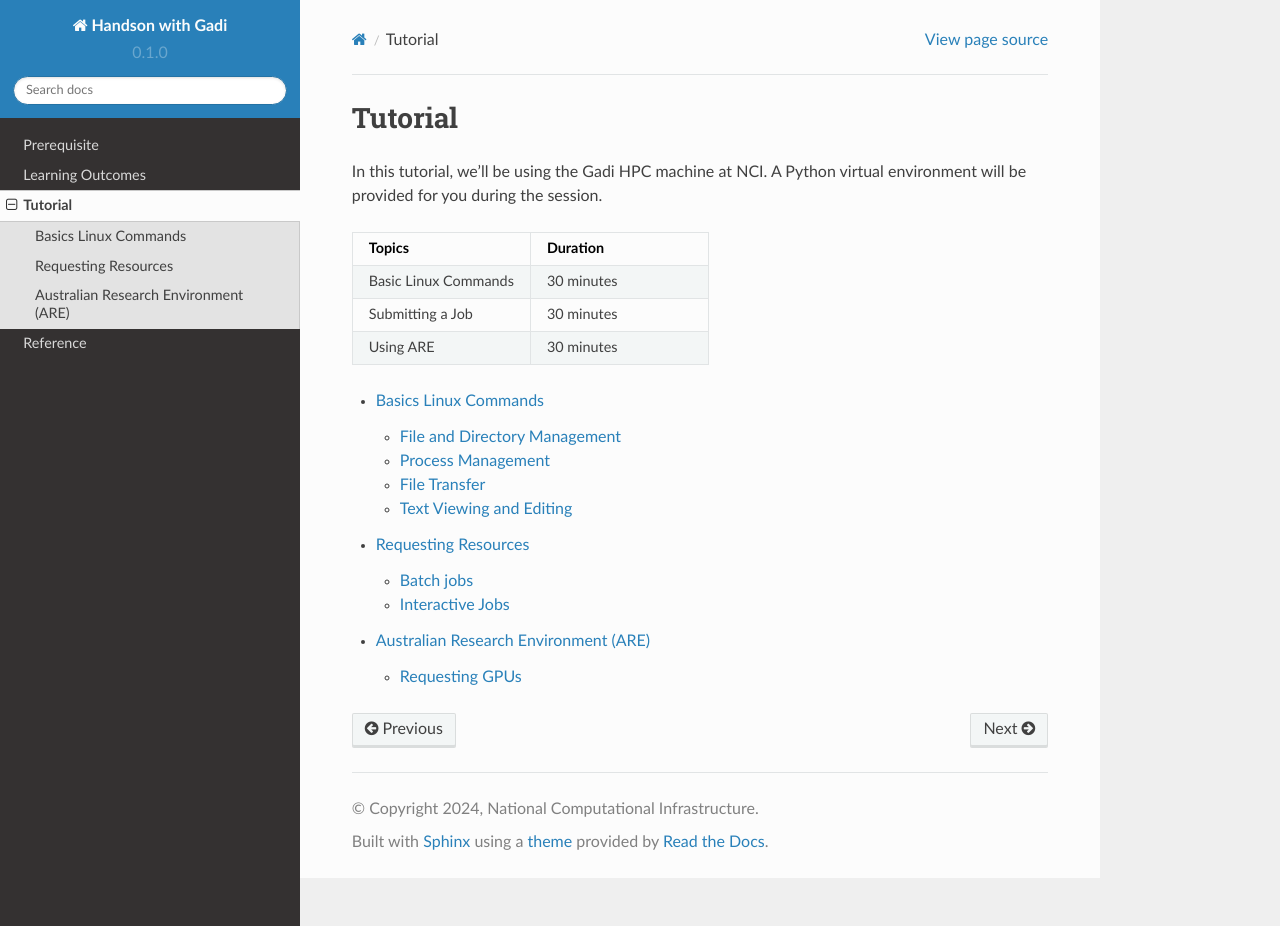
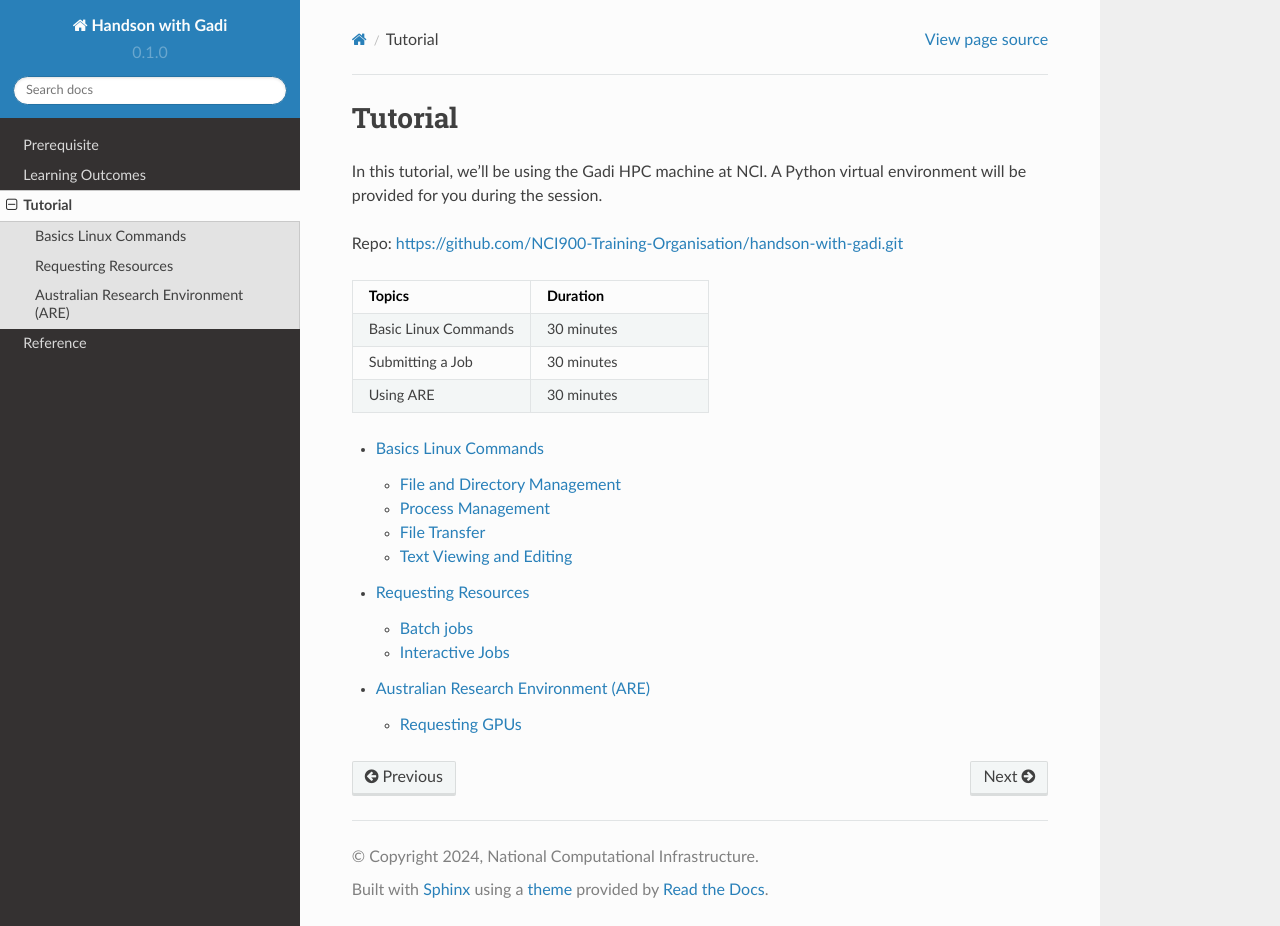
Before and after one commit to smabdullah1/handson-with-gadi, a Sphinx documentation site: the page built from docs/source/tutorial.rst, in a window 1280 px wide and 926 px high. Built offline with Sphinx 7.4.7 and the Read the Docs theme 2.0.0, drawn with Linux system fonts in a browser that asks for light colours; some of the changed lines change nothing that is shown.

Commit message:
repo added

```diff
--- a/docs/source/tutorial.rst
+++ b/docs/source/tutorial.rst
@@ -3,6 +3,9 @@ Tutorial
 
 In this tutorial, we'll be using the Gadi HPC machine at NCI. A Python virtual environment
 will be provided for you during the session.
+
+Repo: https://github.com/NCI900-Training-Organisation/handson-with-gadi.git
+
 
 .. list-table::
   :widths: 20 20
```
